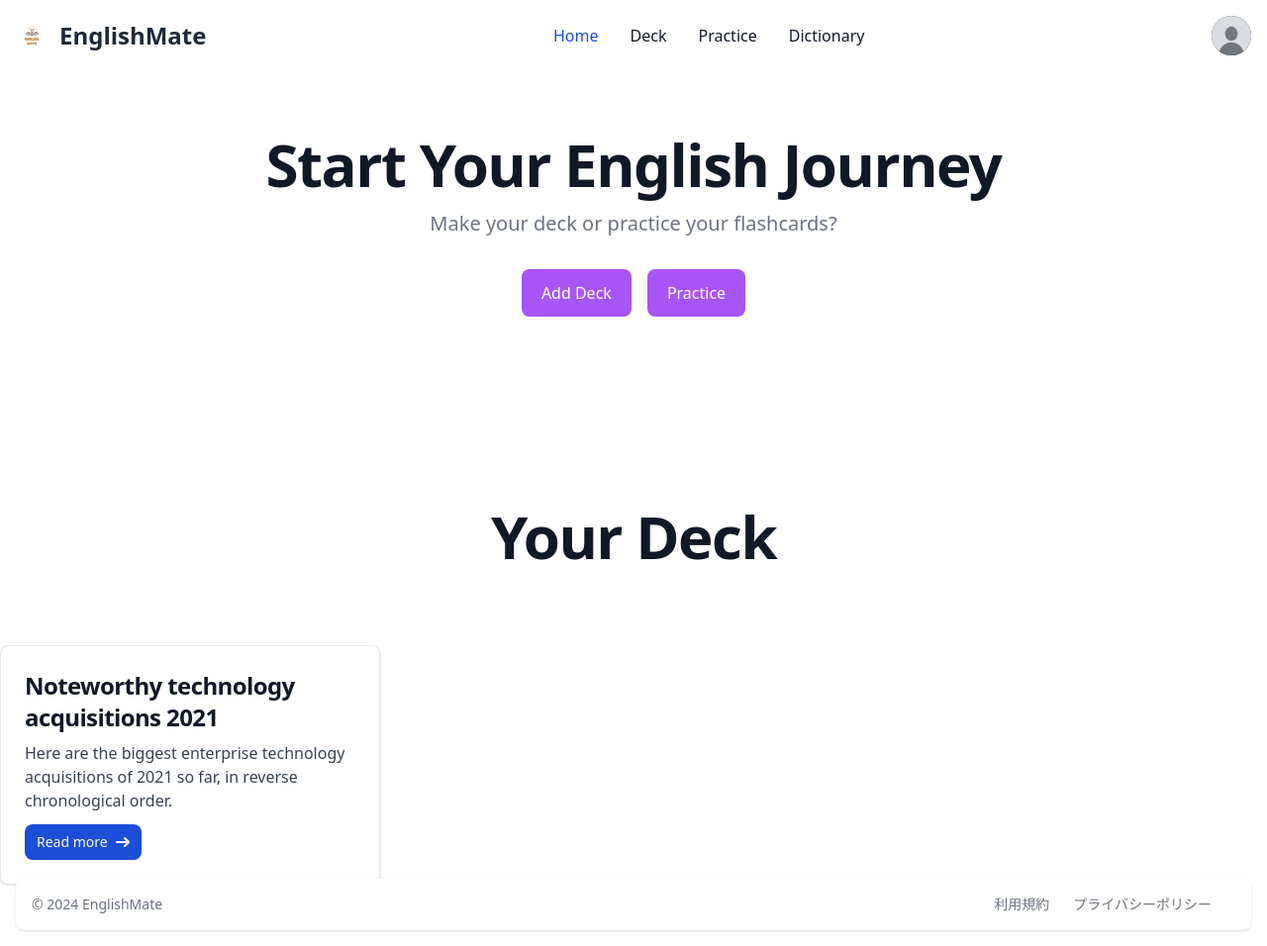
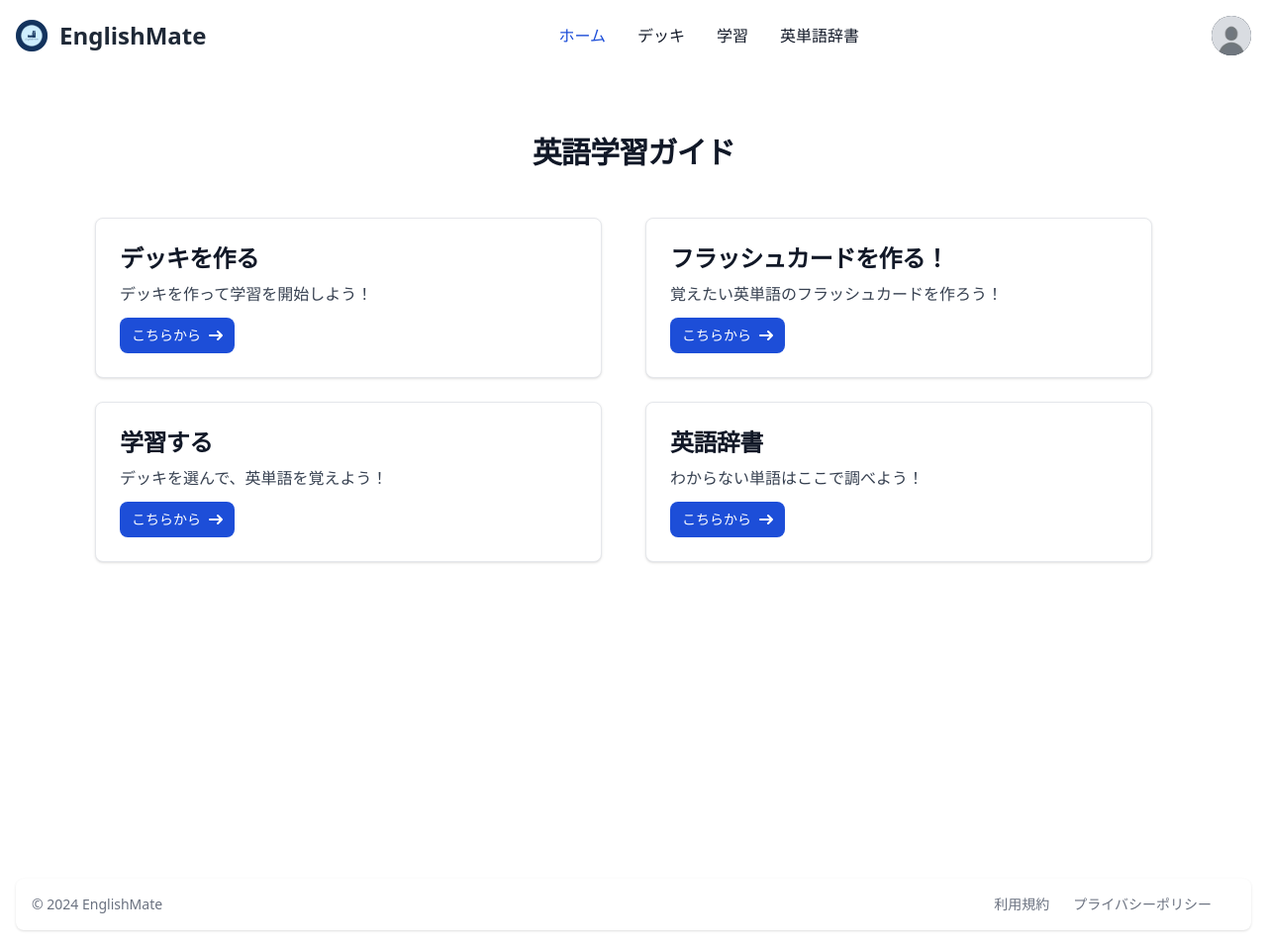
Before and after one commit to Daichi-11/EnglishMate, a Django app: page / in a window 1280 px wide. Shown: the whole page at 99% size. Run offline with Django 4.2, Linux system fonts and the light colour scheme; the visitor is signed in with stand-in values (Sample User, id 1); parts of the project's set-up code (start-up, migrations or seed data) failed here and were passed over; some libraries are stand-ins or nearby versions.

Commit message:
fix: home design

```diff
--- a/englishmate/englishmate/settings.py
+++ b/englishmate/englishmate/settings.py
@@ -42,7 +42,6 @@ INSTALLED_APPS = [
     'flashcards',
     'accounts',
     'tops',
-    'widget_tweaks',
     "django.contrib.admin",
     "django.contrib.auth",
     "django.contrib.contenttypes",
--- a/englishmate/tops/templates/tops/base.html
+++ b/englishmate/tops/templates/tops/base.html
@@ -17,7 +17,7 @@
     <nav class="bg-white border-gray-200 dark:bg-gray-900">
       <div class="flex flex-wrap items-center justify-between p-4">
       <a href="{% url 'home' %}" class="flex items-center space-x-3 rtl:space-x-reverse">
-          <img src="{% static 'img/logo.png' %}" class="h-8" alt="EnglishMate Logo" />
+          <img src="{% static 'img/logo1.png' %}" class="h-8" alt="EnglishMate Logo" />
           <span class="self-center text-2xl font-semibold whitespace-nowrap dark:text-white">EnglishMate</span>
       </a>
       <div class="flex items-center md:order-2 space-x-3 md:space-x-0 rtl:space-x-reverse">
@@ -36,10 +36,10 @@
             </div>
             <ul class="py-2" aria-labelledby="user-menu-button">
               <li>
-                <a href="{% url 'profile' %}" class="block px-4 py-2 text-sm text-gray-700 hover:bg-gray-100 dark:hover:bg-gray-600 dark:text-gray-200 dark:hover:text-white">Settings</a>
+                <a href="{% url 'profile' %}" class="block px-4 py-2 text-sm text-gray-700 hover:bg-gray-100 dark:hover:bg-gray-600 dark:text-gray-200 dark:hover:text-white">設定</a>
               </li>
               <li>
-                <a href="{% url 'logout' %}" class="block px-4 py-2 text-sm text-gray-700 hover:bg-gray-100 dark:hover:bg-gray-600 dark:text-gray-200 dark:hover:text-white">Logout</a>
+                <a href="{% url 'logout' %}" class="block px-4 py-2 text-sm text-gray-700 hover:bg-gray-100 dark:hover:bg-gray-600 dark:text-gray-200 dark:hover:text-white">ログアウト</a>
               </li>
             </ul>
           </div>
@@ -53,16 +53,16 @@
       <div class="items-center justify-between hidden w-full md:flex md:w-auto md:order-1" id="navbar-user">
         <ul class="flex flex-col font-medium p-4 md:p-0 mt-4 border border-gray-100 rounded-lg bg-gray-50 md:space-x-8 rtl:space-x-reverse md:flex-row md:mt-0 md:border-0 md:bg-white dark:bg-gray-800 md:dark:bg-gray-900 dark:border-gray-700">
           <li>
-            <a href="{% url 'home' %}" class="block py-2 px-3 text-white bg-blue-700 rounded md:bg-transparent md:text-blue-700 md:p-0 md:dark:text-blue-500" aria-current="page">Home</a>
+            <a href="{% url 'home' %}" class="block py-2 px-3 text-white bg-blue-700 rounded md:bg-transparent md:text-blue-700 md:p-0 md:dark:text-blue-500" aria-current="page">ホーム</a>
           </li>
           <li>
-            <a href="#" class="block py-2 px-3 text-gray-900 rounded hover:bg-gray-100 md:hover:bg-transparent md:hover:text-blue-700 md:p-0 dark:text-white md:dark:hover:text-blue-500 dark:hover:bg-gray-700 dark:hover:text-white md:dark:hover:bg-transparent dark:border-gray-700">Deck</a>
+            <a href="#" class="block py-2 px-3 text-gray-900 rounded hover:bg-gray-100 md:hover:bg-transparent md:hover:text-blue-700 md:p-0 dark:text-white md:dark:hover:text-blue-500 dark:hover:bg-gray-700 dark:hover:text-white md:dark:hover:bg-transparent dark:border-gray-700">デッキ</a>
           </li>
           <li>
-            <a href="#" class="block py-2 px-3 text-gray-900 rounded hover:bg-gray-100 md:hover:bg-transparent md:hover:text-blue-700 md:p-0 dark:text-white md:dark:hover:text-blue-500 dark:hover:bg-gray-700 dark:hover:text-white md:dark:hover:bg-transparent dark:border-gray-700">Practice</a>
+            <a href="#" class="block py-2 px-3 text-gray-900 rounded hover:bg-gray-100 md:hover:bg-transparent md:hover:text-blue-700 md:p-0 dark:text-white md:dark:hover:text-blue-500 dark:hover:bg-gray-700 dark:hover:text-white md:dark:hover:bg-transparent dark:border-gray-700">学習</a>
           </li>
           <li>
-            <a href="{% url 'dictionary' %}" class="block py-2 px-3 text-gray-900 rounded hover:bg-gray-100 md:hover:bg-transparent md:hover:text-blue-700 md:p-0 dark:text-white md:dark:hover:text-blue-500 dark:hover:bg-gray-700 dark:hover:text-white md:dark:hover:bg-transparent dark:border-gray-700">Dictionary</a>
+            <a href="{% url 'dictionary' %}" class="block py-2 px-3 text-gray-900 rounded hover:bg-gray-100 md:hover:bg-transparent md:hover:text-blue-700 md:p-0 dark:text-white md:dark:hover:text-blue-500 dark:hover:bg-gray-700 dark:hover:text-white md:dark:hover:bg-transparent dark:border-gray-700">英単語辞書</a>
           </li>
         </ul>
       </div>
@@ -99,11 +99,8 @@
     {% endif %}
 </header>
 
-
 {% block content %}
 {% endblock content %}
-
-
 
 <footer class="bg-white rounded-lg shadow m-4 dark:bg-gray-800">
   <div class="w-full mx-auto max-w-screen-xl p-4 md:flex md:items-center md:justify-between">
--- a/englishmate/tops/templates/tops/home.html
+++ b/englishmate/tops/templates/tops/home.html
@@ -5,36 +5,61 @@
 {% if user.is_authenticated %}
 <section class="bg-white dark:bg-gray-900 h-screen">
   <div class="py-8 px-4 mx-auto max-w-screen-xl text-center lg:py-16 lg:px-12">
-    <h1 class="mb-4 text-4xl font-extrabold tracking-tight leading-none text-gray-900 md:text-5xl lg:text-6xl dark:text-white">Start Your English Journey</h1>
-    <p class="mb-8 text-lg font-normal text-gray-500 lg:text-xl sm:px-16 xl:px-48 dark:text-gray-400">Make your deck or practice your flashcards?</p>
-    <div class="flex flex-col mb-8 lg:mb-16 space-y-4 sm:flex-row sm:justify-center sm:space-y-0 sm:space-x-4">
-      <a href="{% url 'create_card_set' %}" class="inline-flex justify-center items-center py-3 px-5 text-base font-medium text-center text-white bg-purple-500 rounded-lg hover:bg-purple-600 focus:ring-4 focus:ring-purple-300 dark:text-white dark:hover:bg-purple-700 dark:focus:ring-purple-800">
-        Add Deck
-      </a>
-      <a href="#" class="inline-flex justify-center items-center py-3 px-5 text-base font-medium text-center text-white bg-purple-500 rounded-lg hover:bg-purple-600 focus:ring-4 focus:ring-purple-300 dark:text-white dark:hover:bg-purple-700 dark:focus:ring-purple-800">
-        Practice
-      </a>
-    </div>
-  </div>
+    <h1 class="text-center text-4xl font-extrabold tracking-tight leading-none text-gray-900 md:text-3xl lg:text-3xl dark:text-white">英語学習ガイド</h1>
 
-  <div class="py-8 px-4 mx-auto max-w-screen-xl text-center lg:py-16 lg:px-12">
-    <h1 class="mb-4 text-4xl font-extrabold tracking-tight leading-none text-gray-900 md:text-5xl lg:text-6xl dark:text-white">Your Deck</h1>
-  </div>
-
-
-
-
-<div class="max-w-sm p-6 bg-white border border-gray-200 rounded-lg shadow dark:bg-gray-800 dark:border-gray-700">
+<div class = "grid grid-cols-2 gap-6 p-12 text-left">
+<div class="max-w-lg p-6 bg-white border border-gray-200 rounded-lg shadow dark:bg-gray-800 dark:border-gray-700">
   <a href="#">
-      <h5 class="mb-2 text-2xl font-bold tracking-tight text-gray-900 dark:text-white">Noteworthy technology acquisitions 2021</h5>
+      <h5 class="mb-2 text-2xl font-bold tracking-tight text-gray-900 dark:text-white">デッキを作る</h5>
   </a>
-  <p class="mb-3 font-normal text-gray-700 dark:text-gray-400">Here are the biggest enterprise technology acquisitions of 2021 so far, in reverse chronological order.</p>
+  <p class="mb-3 font-normal text-gray-700 dark:text-gray-400">デッキを作って学習を開始しよう！</p>
   <a href="#" class="inline-flex items-center px-3 py-2 text-sm font-medium text-center text-white bg-blue-700 rounded-lg hover:bg-blue-800 focus:ring-4 focus:outline-none focus:ring-blue-300 dark:bg-blue-600 dark:hover:bg-blue-700 dark:focus:ring-blue-800">
-      Read more
+      こちらから
       <svg class="rtl:rotate-180 w-3.5 h-3.5 ms-2" aria-hidden="true" xmlns="http://www.w3.org/2000/svg" fill="none" viewBox="0 0 14 10">
           <path stroke="currentColor" stroke-linecap="round" stroke-linejoin="round" stroke-width="2" d="M1 5h12m0 0L9 1m4 4L9 9"/>
       </svg>
   </a>
+</div>
+
+<div class="max-w-lg p-6 bg-white border border-gray-200 rounded-lg shadow dark:bg-gray-800 dark:border-gray-700">
+  <a href="#">
+      <h5 class="mb-2 text-2xl font-bold tracking-tight text-gray-900 dark:text-white">フラッシュカードを作る！</h5>
+  </a>
+  <p class="mb-3 font-normal text-gray-700 dark:text-gray-400">覚えたい英単語のフラッシュカードを作ろう！</p>
+  <a href="#" class="inline-flex items-center px-3 py-2 text-sm font-medium text-center text-white bg-blue-700 rounded-lg hover:bg-blue-800 focus:ring-4 focus:outline-none focus:ring-blue-300 dark:bg-blue-600 dark:hover:bg-blue-700 dark:focus:ring-blue-800">
+      こちらから
+      <svg class="rtl:rotate-180 w-3.5 h-3.5 ms-2" aria-hidden="true" xmlns="http://www.w3.org/2000/svg" fill="none" viewBox="0 0 14 10">
+          <path stroke="currentColor" stroke-linecap="round" stroke-linejoin="round" stroke-width="2" d="M1 5h12m0 0L9 1m4 4L9 9"/>
+      </svg>
+  </a>
+</div>
+
+<div class="max-w-lg p-6 bg-white border border-gray-200 rounded-lg shadow dark:bg-gray-800 dark:border-gray-700">
+  <a href="#">
+      <h5 class="mb-2 text-2xl font-bold tracking-tight text-gray-900 dark:text-white">学習する</h5>
+  </a>
+  <p class="mb-3 font-normal text-gray-700 dark:text-gray-400">デッキを選んで、英単語を覚えよう！</p>
+  <a href="#" class="inline-flex items-center px-3 py-2 text-sm font-medium text-center text-white bg-blue-700 rounded-lg hover:bg-blue-800 focus:ring-4 focus:outline-none focus:ring-blue-300 dark:bg-blue-600 dark:hover:bg-blue-700 dark:focus:ring-blue-800">
+      こちらから
+      <svg class="rtl:rotate-180 w-3.5 h-3.5 ms-2" aria-hidden="true" xmlns="http://www.w3.org/2000/svg" fill="none" viewBox="0 0 14 10">
+          <path stroke="currentColor" stroke-linecap="round" stroke-linejoin="round" stroke-width="2" d="M1 5h12m0 0L9 1m4 4L9 9"/>
+      </svg>
+  </a>
+</div>
+
+<div class="max-w-lg p-6 bg-white border border-gray-200 rounded-lg shadow dark:bg-gray-800 dark:border-gray-700">
+  <a href="#">
+      <h5 class="mb-2 text-2xl font-bold tracking-tight text-gray-900 dark:text-white">英語辞書</h5>
+  </a>
+  <p class="mb-3 font-normal text-gray-700 dark:text-gray-400">わからない単語はここで調べよう！</p>
+  <a href="{% url 'dictionary' %}" class="inline-flex items-center px-3 py-2 text-sm font-medium text-center text-white bg-blue-700 rounded-lg hover:bg-blue-800 focus:ring-4 focus:outline-none focus:ring-blue-300 dark:bg-blue-600 dark:hover:bg-blue-700 dark:focus:ring-blue-800">
+      こちらから
+      <svg class="rtl:rotate-180 w-3.5 h-3.5 ms-2" aria-hidden="true" xmlns="http://www.w3.org/2000/svg" fill="none" viewBox="0 0 14 10">
+          <path stroke="currentColor" stroke-linecap="round" stroke-linejoin="round" stroke-width="2" d="M1 5h12m0 0L9 1m4 4L9 9"/>
+      </svg>
+  </a>
+</div>
+</div>
 </div>
 </section>
 
@@ -49,7 +74,6 @@
     <div><a href="{% url 'login' %}"  class="px-5 py-3 text-base font-medium text-center text-white bg-blue-700 rounded-lg hover:bg-blue-800 focus:ring-4 focus:outline-none focus:ring-blue-300 dark:bg-blue-600 dark:hover:bg-blue-700 dark:focus:ring-blue-800">無料で始める</a></div>
   </div>
 </section>
-
 
 <section class="bg-white dark:bg-gray-900 p-16">
   <div class="py-8 px-4 mx-auto max-w-screen-xl text-center lg:py-16 lg:px-12 ">
@@ -96,12 +120,6 @@
   </div>
   </div>
 </section>
-
-
-
-
-
 {% endif %}
 
-
 {% endblock content %}
```
